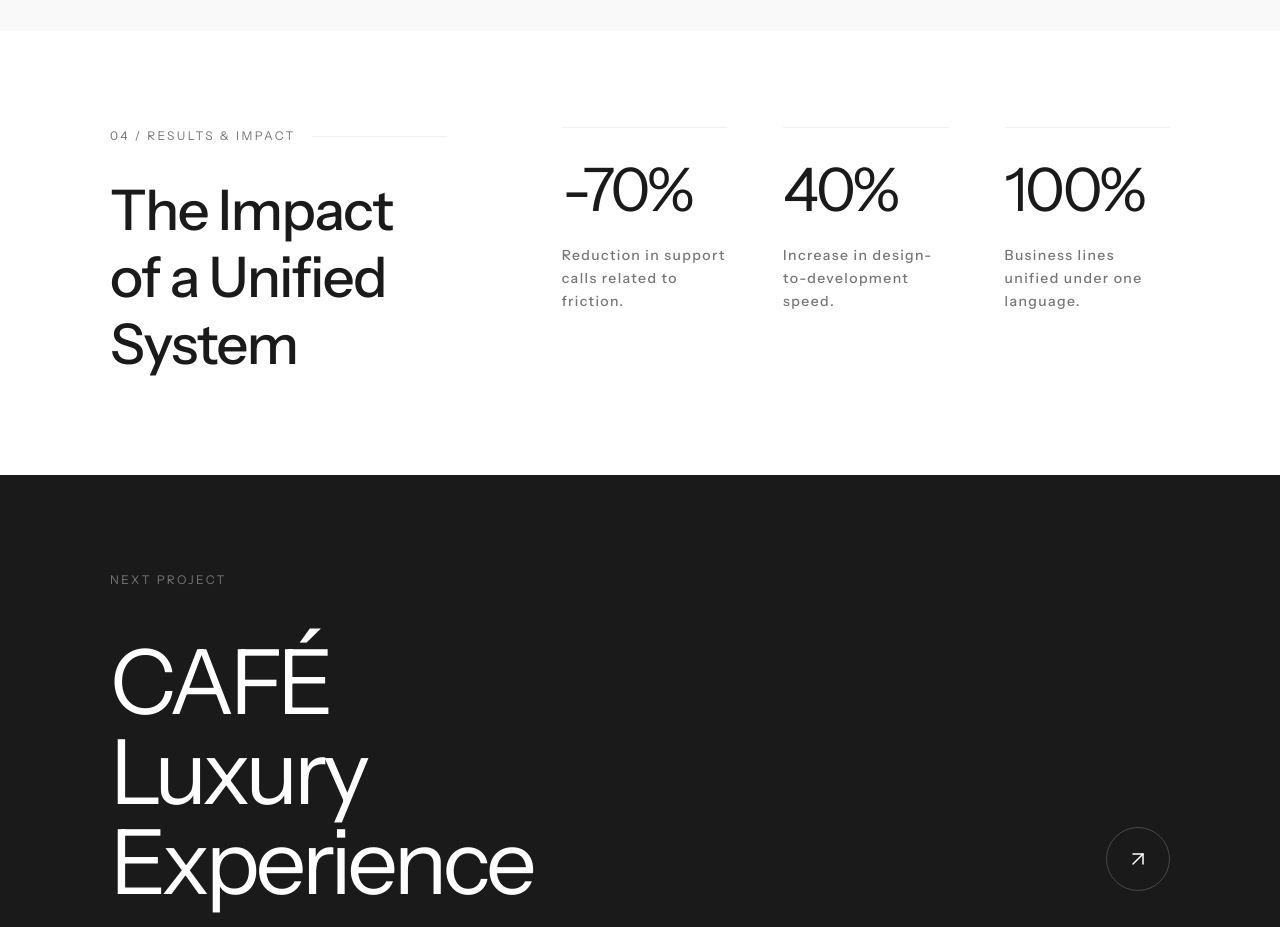
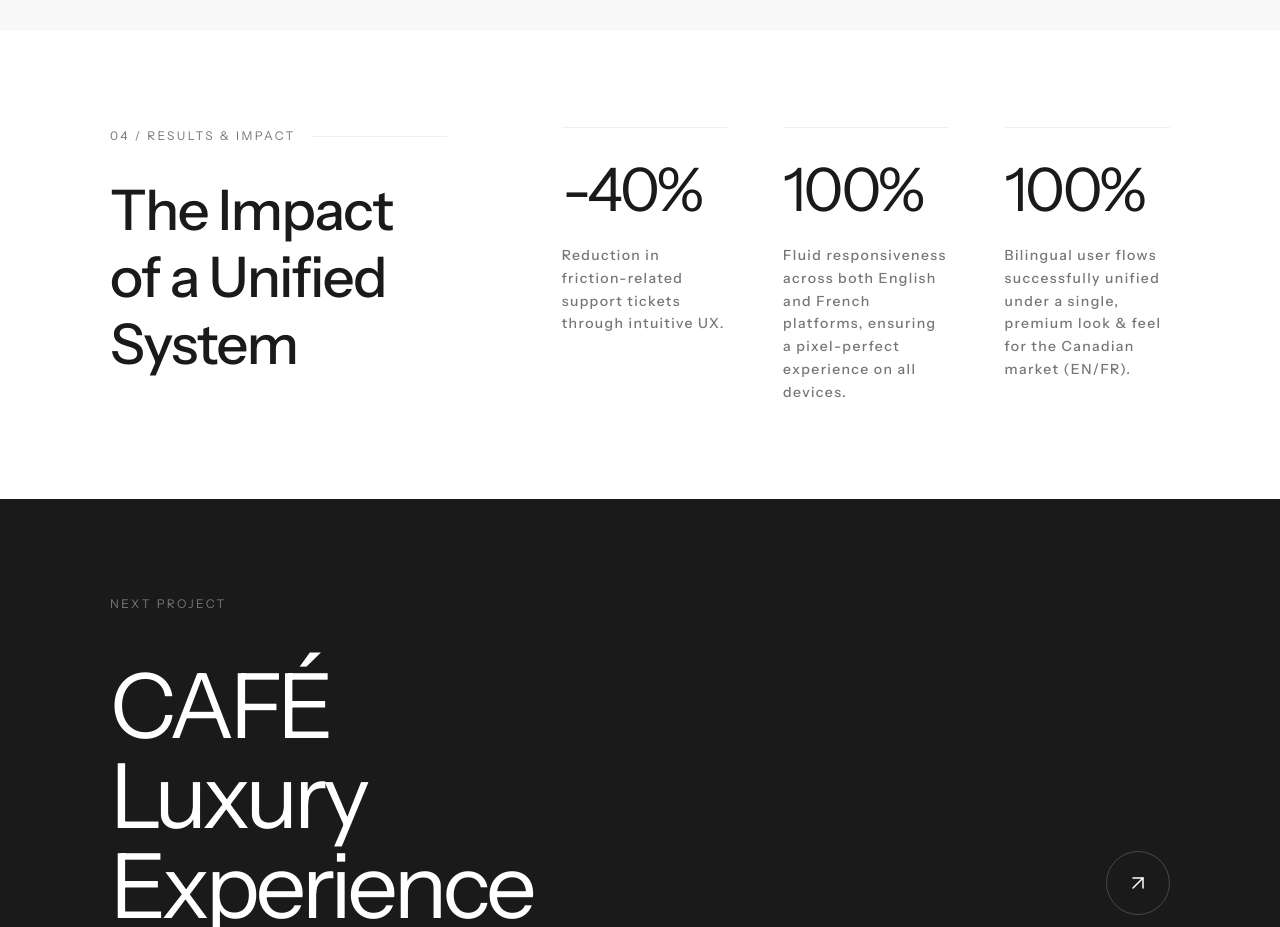
Before and after one commit to dizsel74/am-portfolio-2026, a React (Vite) app: page /work/ge in a window 1280 px wide. Shown: the part 3020-3947 px from the top of the page. Built offline with nearby package versions, Linux system fonts and the light colour scheme.

Commit message:
GE resultados agregados

```diff
--- a/src/components/GEProject.jsx
+++ b/src/components/GEProject.jsx
@@ -186,9 +186,9 @@ const GEProject = () => {
           <div className="col-span-12 lg:col-start-6 lg:col-span-7">
             <div className="grid grid-cols-1 md:grid-cols-3 gap-10 lg:gap-14">
               {[
-                { value: '-70%', label: 'Reduction in support calls related to friction.' },
-                { value: '40%', label: 'Increase in design-to-development speed.' },
-                { value: '100%', label: 'Business lines unified under one language.' }
+                { value: '-40%', label: 'Reduction in friction-related support tickets through intuitive UX.' },
+                { value: '100%', label: 'Fluid responsiveness across both English and French platforms, ensuring a pixel-perfect experience on all devices.' },
+                { value: '100%', label: 'Bilingual user flows successfully unified under a single, premium look & feel for the Canadian market (EN/FR).' }
               ].map((item, i) => (
                 <div key={i} className="group flex flex-col cursor-default">
                   <div className="h-[1px] bg-[#F0F0F0] w-full mb-8 group-hover:bg-[#E0E0E0] transition-colors" />
```
